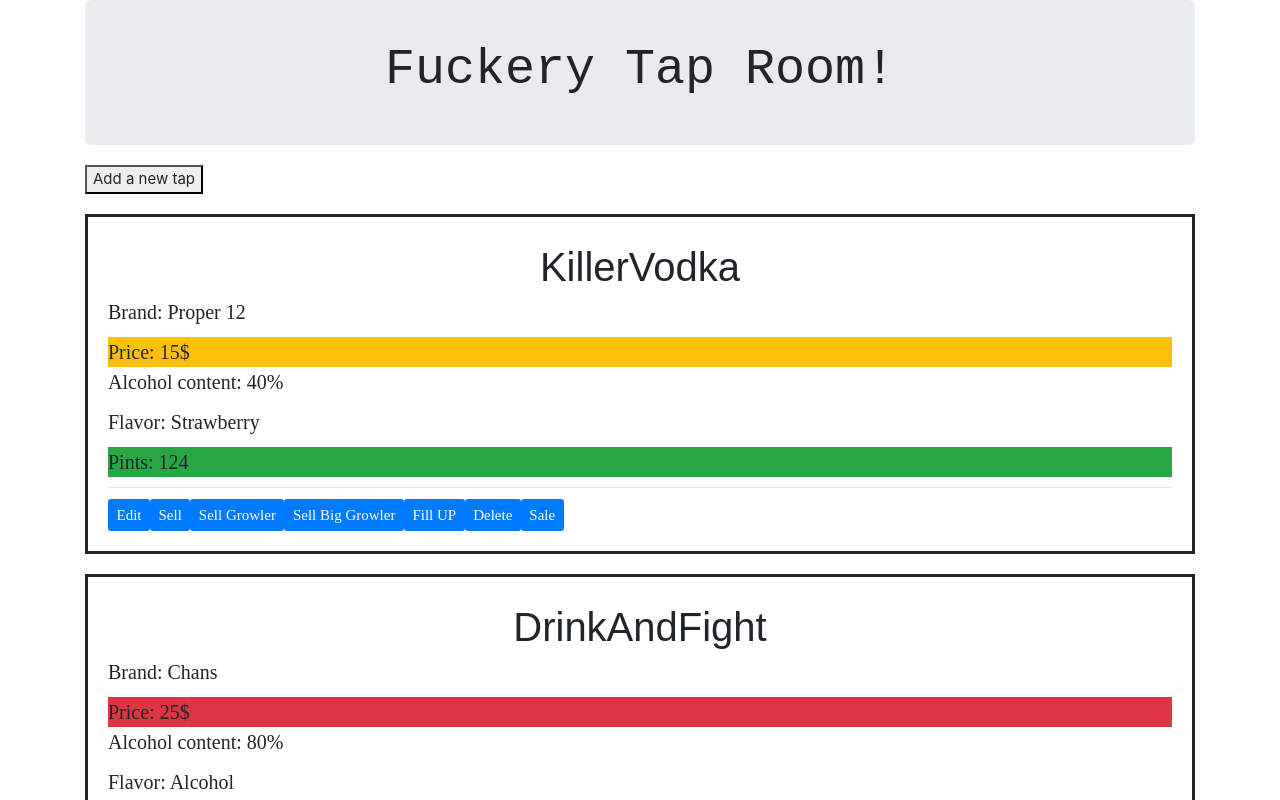
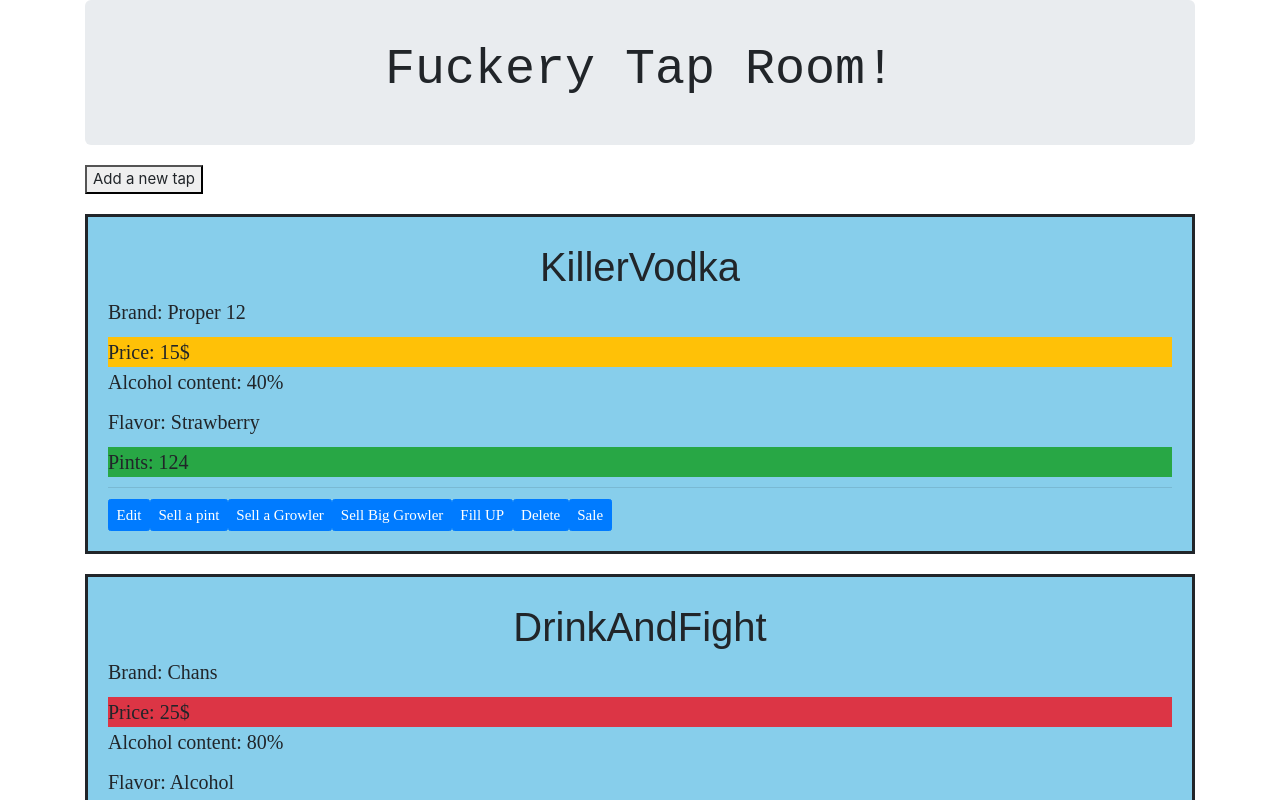
Before and after one commit to julbade/TapRoom, an Angular app: page / in a window 1280 px wide. Shown: the top 800 px of the page. Built offline with nearby package versions, Linux system fonts and the light colour scheme.

Commit message:
add more css styles

```diff
--- a/src/app/app.component.css
+++ b/src/app/app.component.css
@@ -4,6 +4,7 @@
   font-size: 20px;
   padding: 20px;
   font-family: cursive;
+  background-color: skyblue;
 }
 .title{
   font-size: 40px;
@@ -19,10 +20,7 @@ h1 {
 button {
   font-size: 15px;
 }
-.green {
-  background-color: green;
+.edit {
+  font-size: 20px;
+  font-family: sans-serif;
 }
-
-.red {
-  background-color: red;
-}
--- a/src/app/app.component.html
+++ b/src/app/app.component.html
@@ -1,7 +1,6 @@
 <div class="container">
   <div class="jumbotron">
     <h1 style="text-align: center;">
-
       Fuckery {{ title }}!
     </h1>
   </div>
@@ -30,25 +29,22 @@
     <div [class]="pintColor(currentTap)">Pints: {{currentTap.pint}}</div>
     <hr>
     <button (click)="editTap(currentTap)" class="btn btn-primary">Edit</button>
-  <button (click)="sellTap(currentTap)"  class="btn btn-primary">Sell</button>
-  <button (click)="sellGrowler(currentTap)"  class="btn btn-primary">Sell Growler</button>
+    <button (click)="sellTap(currentTap)"  class="btn btn-primary">Sell a pint</button>
+    <button (click)="sellGrowler(currentTap)"  class="btn btn-primary">Sell a Growler</button>
     <button (click)="sellBigGrowler(currentTap)"  class="btn btn-primary">Sell Big Growler</button>
     <button (click)="fillTap(currentTap)"  class="btn btn-primary">Fill UP</button>
     <button (click)="delete(currentTap)"  class="btn btn-primary">Delete</button>
     <button (click)="sale(currentTap)"  class="btn btn-primary" >Sale</button>
   </div>
-
-
-
-
-
-<div *ngIf="selectedTap">
+  <div *ngIf="selectedTap" class="edit">
     <h3>Edit Tap</h3>
     <label>Enter Tap Title:</label>
     <input [(ngModel)]="selectedTap.title">
     <label>Enter Tap Brand:</label>
-<input [(ngModel)]="selectedTap.brand">  <label>Enter Tap Price:</label>
-<input [(ngModel)]="selectedTap.price">  <label>Enter Tap Content:</label>
+    <input [(ngModel)]="selectedTap.brand">
+    <label>Enter Tap Price:</label>
+    <input [(ngModel)]="selectedTap.price">
+    <label>Enter Tap Content:</label>
     <input [(ngModel)]="selectedTap.content">
     <label>Enter Tap Flavor:</label>
     <input [(ngModel)]="selectedTap.flavor">
@@ -56,4 +52,4 @@
     <br>
   </div>
 </div>
-<br><br>
+<br><br><br><br><br><br><br>
--- a/src/app/app.component.ts
+++ b/src/app/app.component.ts
@@ -17,7 +17,7 @@ export class AppComponent {
 
 selectedTap = null;
 newTap = null;
-toggle = true;
+
 
 
 editTap(clickedTap) {
@@ -75,13 +75,4 @@ pintColor(currentTap){
         return "bg-info";
       }
     }
-  // alcoholContent(currentTap){
-  //     if (currentTap.content >= 20){
-  //       return Strong;
-  //     } else if (currentTap.content < 20 && currentTap.content > 10) {
-  //       return  Medium;
-  //     } else {
-  //       return WEAK;
-  //     }
-  //   }
 }
```
Lines whose indentation alone changed are shown as unchanged.
